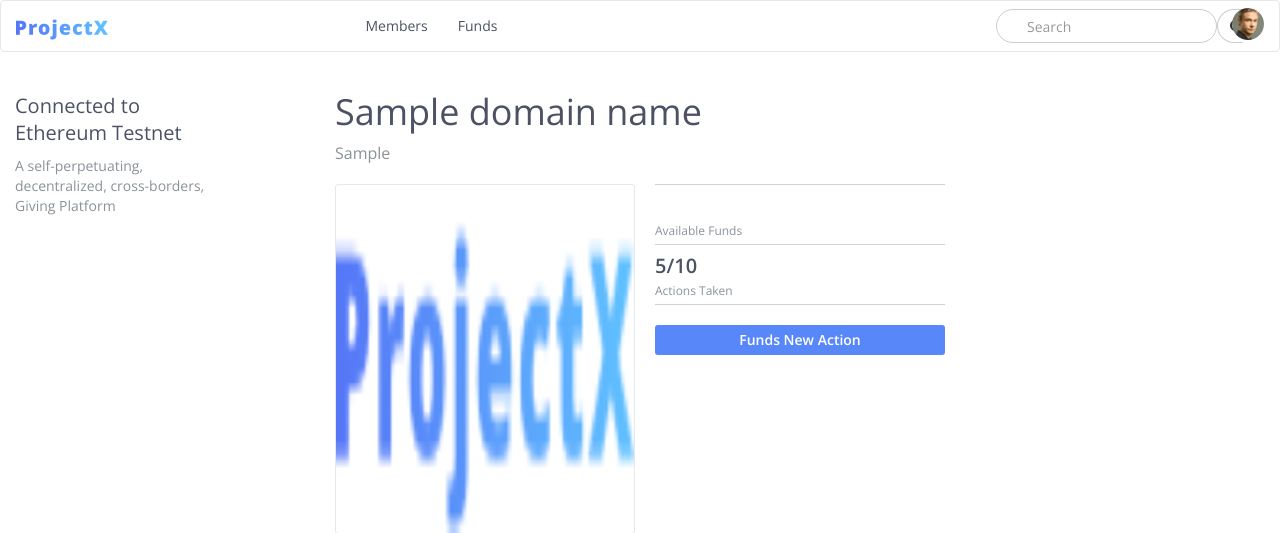
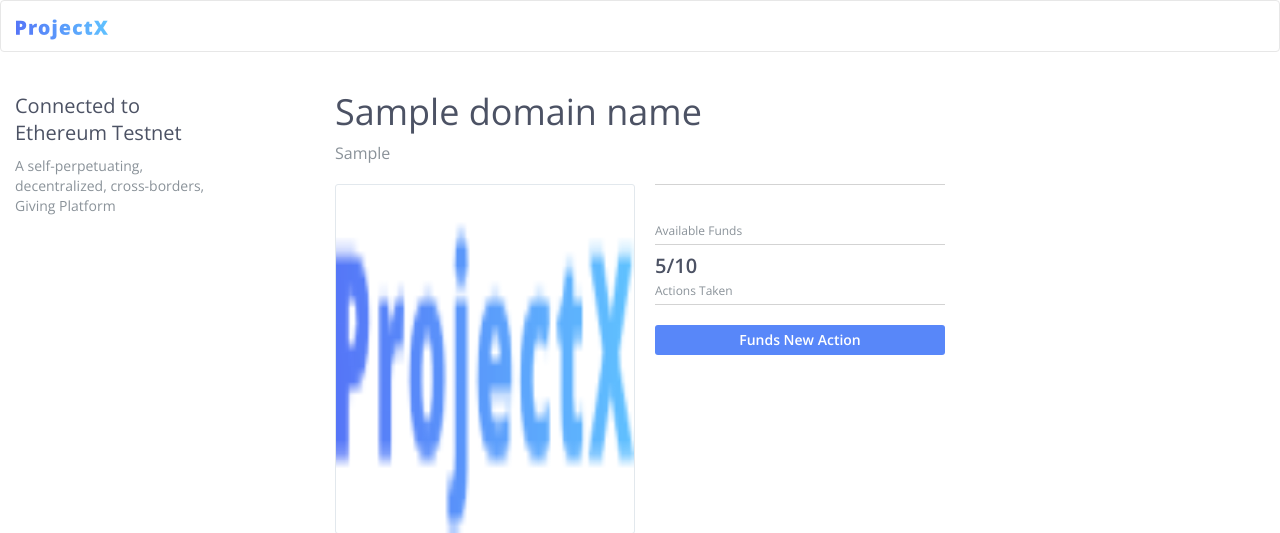
Before and after one commit to BlockGiving/blockgiving, a Django app: template colony/app1/templates/html/projectdetails.html in a window 1280 px wide. Shown: the top 533 px of the page. Run offline with Django 3.2, Linux system fonts and the light colour scheme; the template is opened without the code that fills it: most values are stand-ins (such as "Sample title", 1, 10 or a date in 2020); some libraries are stand-ins or nearby versions.

Commit message:
removed some elements from right

```diff
--- a/colony/app1/templates/html/projectdetails.html
+++ b/colony/app1/templates/html/projectdetails.html
@@ -36,21 +36,10 @@
   					<div class="col-sm-9 headr-nav">
   						<div class="collapse navbar-collapse" id="bs-example-navbar-collapse-1">
   							<ul class="site-nav nav navbar-nav">
-  								<li><a href="member.html">Members </a></li>
-  								<li><a href="{% static 'project_details.html' %}">Funds</a></li>
-
   							</ul>
 
   							<ul class="site-navright nav navbar-nav navbar-right">
-  								<li>
-  									<form class="serchbar navbar-form navbar-left">
-  										<div class="form-group">
-  											<input type="text" class="form-control" placeholder="Search">
-  										</div>
-  										<button type="submit" class="btn btn-default"><i class="fa fa-search"></i></button>
-  									</form>
-  								</li>
-  								<li class="user-img"><img src="{% static 'images/user.png' %}" alt="user"></li>
+
 	  						</ul>
 						</div><!-- /.navbar-collapse -->
 					</div>
@@ -629,6 +618,7 @@
 				if(err){
 					console.error(err);
 				}else{
+					console.log(data[1])
 					$('#availableFunds').text(web3.fromWei(data[1].toString()))
 				}
 			})
```
